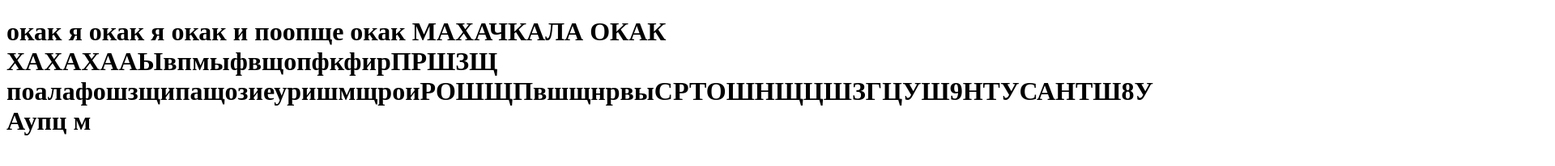
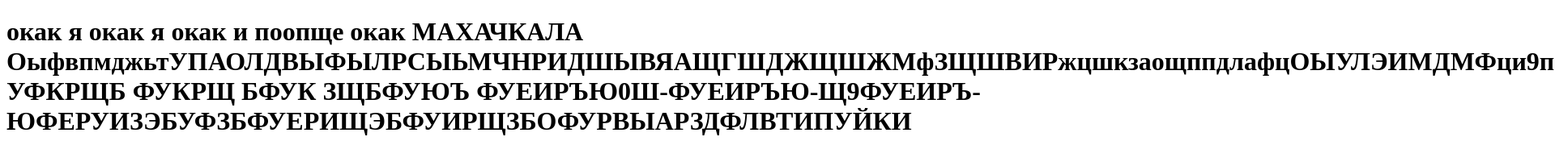
Before and after one commit to okak22367/okak22367.github.io, a plain HTML site: page index.html in a window 1280 px wide. Shown: the top 206 px of the page at 81% size, 1920 px wide, since content can reach past the window. Drawn offline with Linux system fonts and the light colour scheme.

Commit message:
Update index.html

```diff
--- a/index.html
+++ b/index.html
@@ -6,6 +6,12 @@
    <title>My Website</title>
 </head>
 <body>
-   <h1>окак я окак я окак и поопще окак МАХАЧКАЛА ОКАК ХАХАХААЫвпмыфвщопфкфирПРШЗЩ   поалафошзщипащозиеуришмщроиРОШЩПвшщнрвыСРТОШНЩЦШЗГЦУШ9НТУСАНТШ8У Аупц   м</h1>
+   <h1>окак я окак я окак и поопще окак МАХАЧКАЛА ОыфвпмджьтУПАОЛДВЫФЫЛРСЫЬМЧНРИДШЫВЯАЩГШДЖЩШЖМфЗЩШВИРжцшкзаощппдлафцОЫУЛЭИМДМФци9па1249871624589213651845е1899211488ывпииъзщртшиаХЩЛИТПУхтлщипкЗЪЛТЬПКИщхлпуцщршжьтжепцмфщшрьжуифщшьржифнк4шэщьФШЭцибЭЦКФЗБЩ
+   УФКРЩБ
+   ФУКРЩ
+   БФУК
+   ЗЩБФУЮЪ
+   ФУЕИРЪЮ0Ш-ФУЕИРЪЮ-Щ9ФУЕИРЪ-ЮФЕРУИЗЭБУФЗБФУЕРИЩЭБФУИРЩЗБОФУРВЫАРЗДФЛВТИПУЙКИ
+   </h1>
 </body>
 </html>
```
